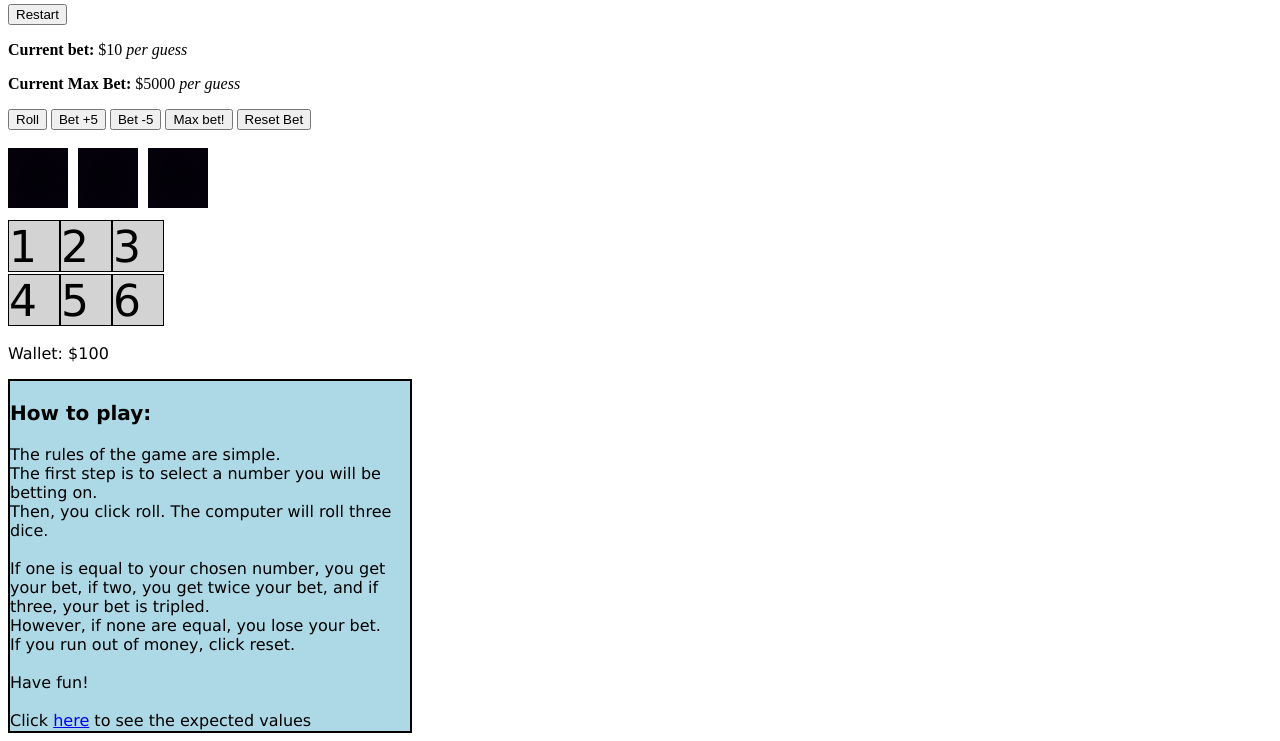
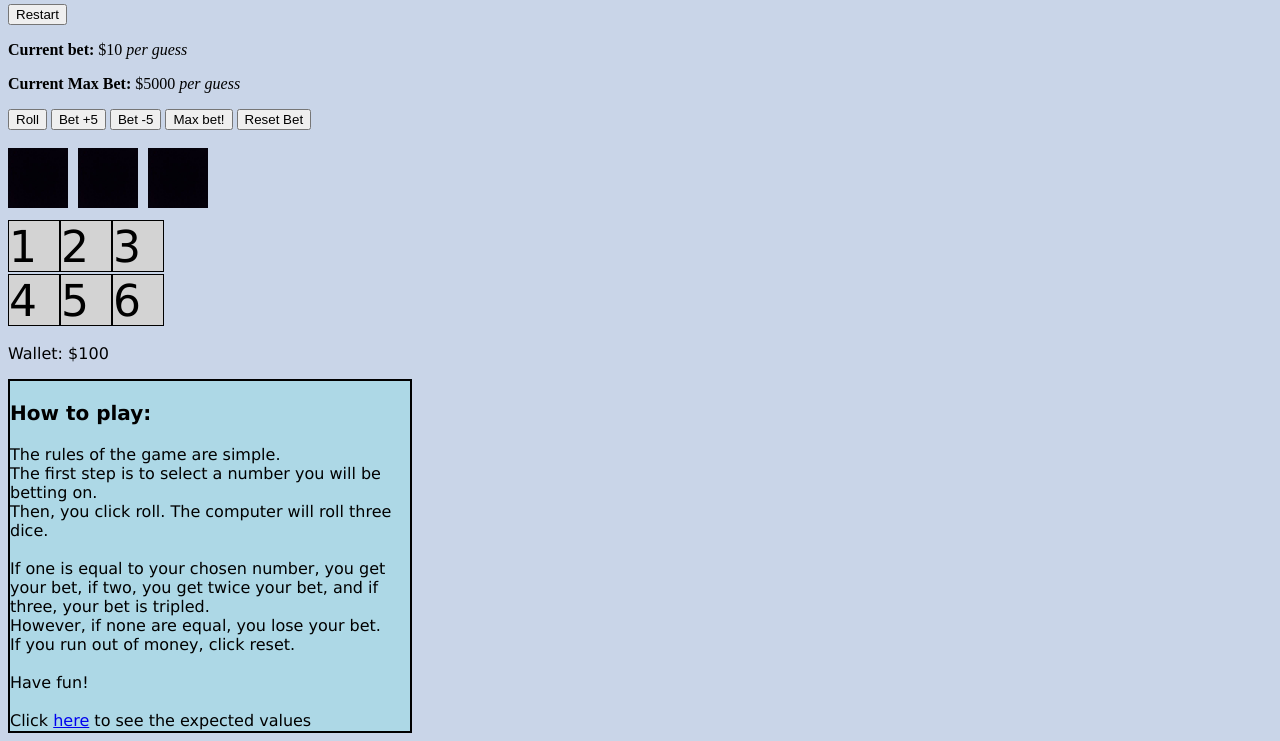
Before and after one commit to JakeWags/MemeWebsite, a plain HTML site: page gamble/crowns/crowns.html in a window 1280 px wide. Shown: the part 130-871 px from the top of the page. Drawn offline with Linux system fonts and the light colour scheme.

Commit message:
Crowns background color

```diff
--- a/gamble/crowns/crowns.css
+++ b/gamble/crowns/crowns.css
@@ -9,6 +9,9 @@
   font-family: verdana;
   font-size: 20px;
   text-decoration-line: none;
+}
+body {
+  background-color: #c9d5e8;
 }
 #title {
   font-size: 24px;
```
